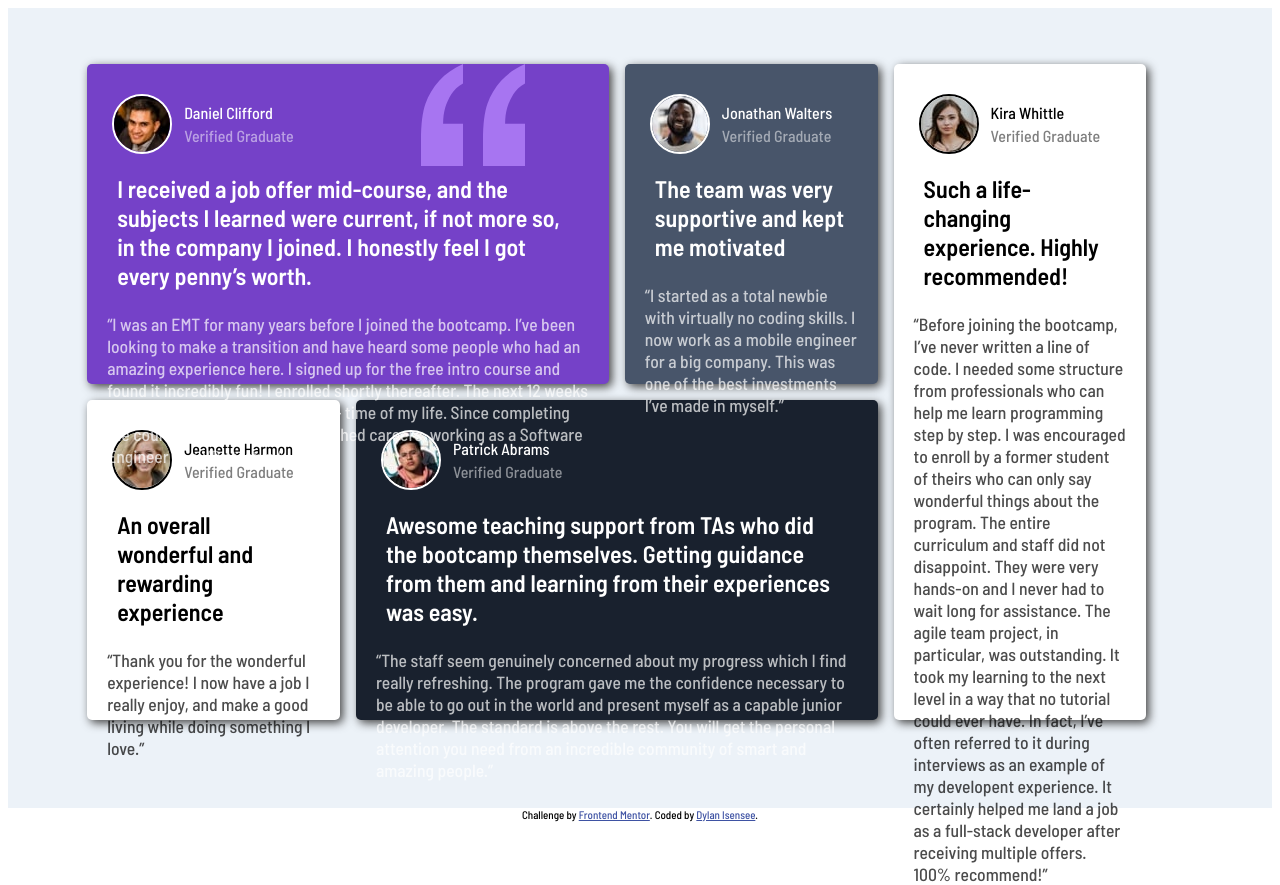
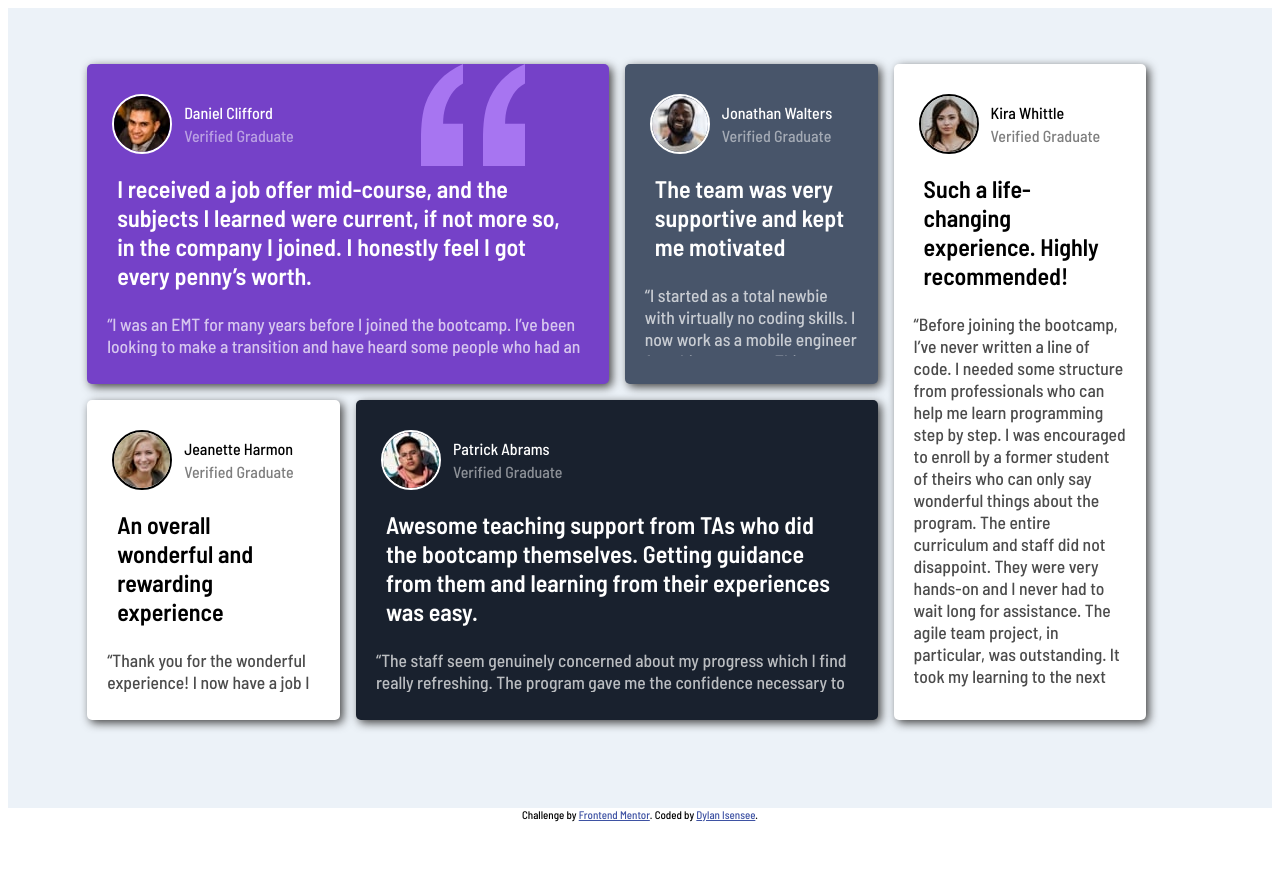
Before and after one commit to disensee/grid-testimonials, a plain HTML site: page index.html in a window 1280 px wide. After the commit the page ends 829 px from the top, so only its background shows below. Drawn offline with Linux system fonts and the light colour scheme.

Commit message:
Hiding overflow text

```diff
--- a/styles.css
+++ b/styles.css
@@ -123,6 +123,8 @@ body{
     font-size: 1.1em;
     opacity: 70%;
     padding: 0 20px;
+    max-height: 100%;
+    overflow: hidden;
 }
 
 .attribution { font-size: 11px; text-align: center; }
```
